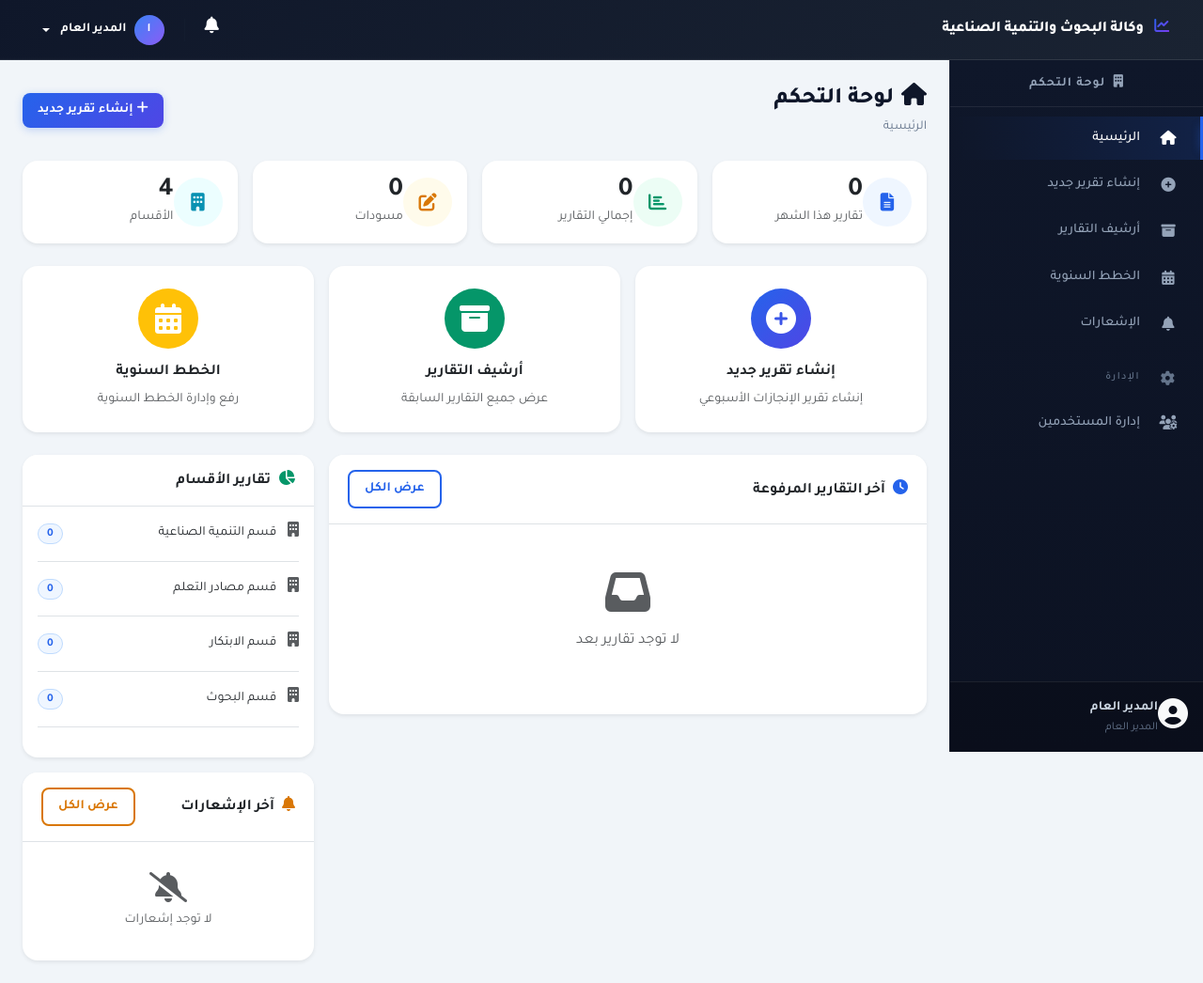
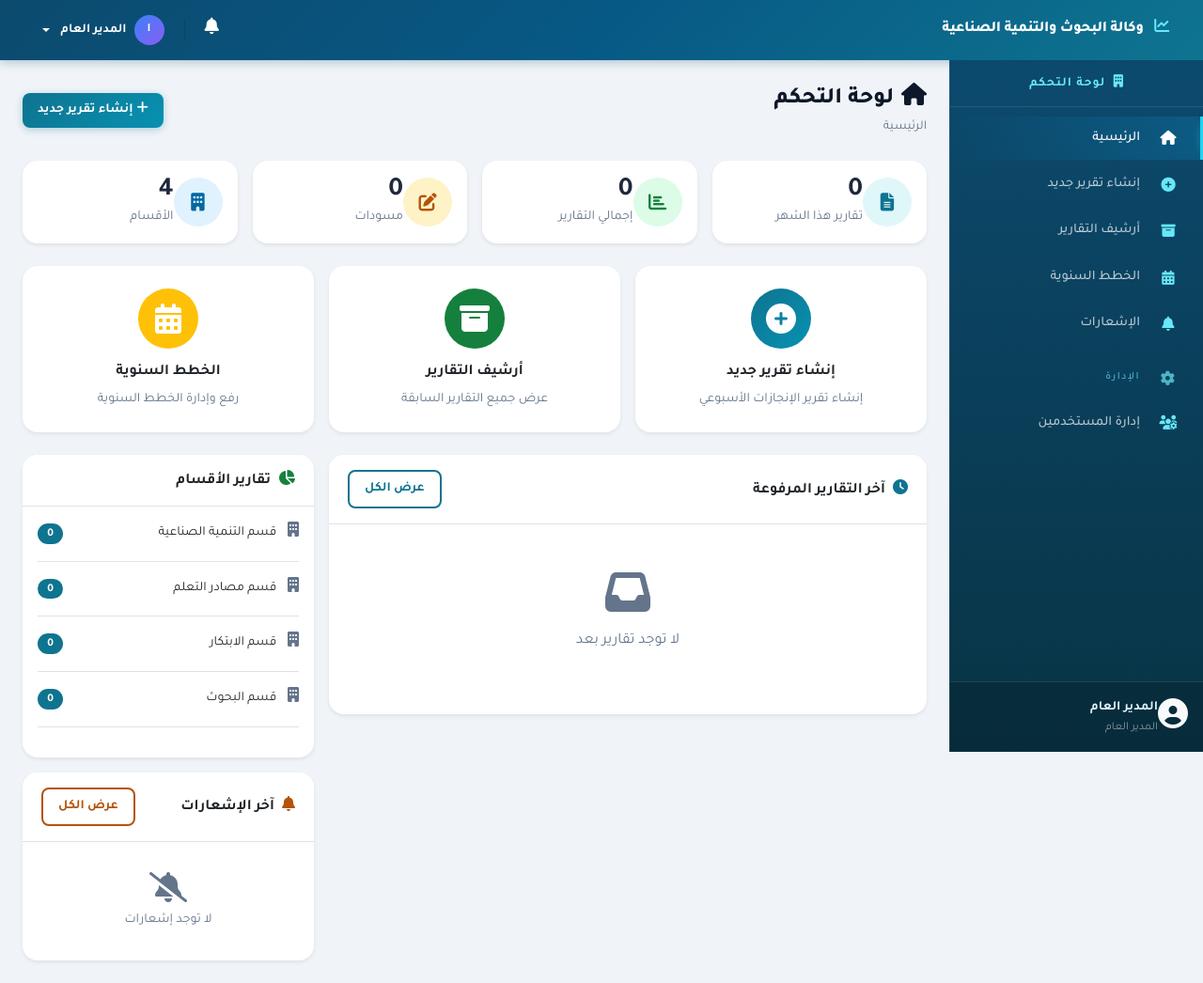
Before and after one commit to Abdallah-Sami/Weekly-Report, a PHP site: page /weekly-reports/pages/dashboard.php in a window 1280 px wide. Shown: the whole page at 94% size. Run offline with PHP 8.4, Linux system fonts and the light colour scheme; a user stored in the database is signed in; data comes from the database, SQL or seed files in the repository; data that the repository does not hold is empty; some libraries are stand-ins or nearby versions.

Commit message:
style: تحسين ألوان الموقع الداخلية لوضوح أفضل
- تغيير نظام الألوان من أزرق/بنفسجي إلى تيل/سماوي متناسق مع صفحة الدخول
- Navbar و Sidebar بتدرج تيل داكن (#0c4a6e → #0e7490) مع أيقونات سماوية
- الشارات (Badges) أصبحت بألوان صلبة مع نص أبيض واضح بدل الخلفيات الفاتحة
- الأزرار كلها بنص أبيض واضح على خلفيات ملونة
- رؤوس الجداول بخلفية سماوية فاتحة ونص داكن
- التنبيهات بخط حدودي ملون على اليمين لوضوح أكثر
- إزالة الحدود من البطاقات واستبدالها بظلال ناعمة

https://claude.ai/code/session_011DG9KmJyNdeXVeK2aLzTnx

```diff
--- a/weekly-reports/assets/css/style.css
+++ b/weekly-reports/assets/css/style.css
@@ -3,31 +3,32 @@
  * نظام إدارة التقارير الأسبوعية
  */
 
-/* =====================================================
-   خط Tajawal العربي + المتغيرات
-   ===================================================== */
 @import url('https://fonts.googleapis.com/css2?family=Tajawal:wght@300;400;500;700;800;900&display=swap');
 
 :root {
-    /* الألوان الأساسية */
-    --primary: #2563eb;
-    --primary-dark: #1d4ed8;
-    --primary-light: #eff6ff;
-    --primary-50: #eff6ff;
-    --primary-100: #dbeafe;
-    --primary-500: #3b82f6;
-    --primary-600: #2563eb;
-    --primary-700: #1d4ed8;
+    /* الألوان الأساسية - تيل/سماوي متناسق مع صفحة الدخول */
+    --primary: #0e7490;
+    --primary-dark: #0c4a6e;
+    --primary-light: #e0f7fa;
+    --primary-50: #f0fdfa;
+    --primary-100: #ccfbf1;
+    --primary-500: #0891b2;
+    --primary-600: #0e7490;
+    --primary-700: #0c4a6e;
 
-    /* ألوان الحالات */
-    --success: #059669;
-    --success-light: #ecfdf5;
-    --warning: #d97706;
-    --warning-light: #fffbeb;
-    --danger: #dc2626;
-    --danger-light: #fef2f2;
-    --info: #0891b2;
-    --info-light: #ecfeff;
+    /* ألوان الحالات - واضحة وقوية */
+    --success: #15803d;
+    --success-light: #dcfce7;
+    --success-bg: #22c55e;
+    --warning: #b45309;
+    --warning-light: #fef3c7;
+    --warning-bg: #f59e0b;
+    --danger: #b91c1c;
+    --danger-light: #fee2e2;
+    --danger-bg: #ef4444;
+    --info: #0369a1;
+    --info-light: #e0f2fe;
+    --info-bg: #0ea5e9;
 
     /* ألوان محايدة */
     --slate-50: #f8fafc;
@@ -67,7 +68,7 @@
 
 body {
     font-family: 'Tajawal', -apple-system, BlinkMacSystemFont, sans-serif;
-    background-color: var(--slate-100);
+    background-color: #f0f4f8;
     color: var(--slate-800);
     padding-top: var(--navbar-height);
     line-height: 1.6;
@@ -83,24 +84,24 @@ a { text-decoration: none; }
     z-index: 1040;
     height: var(--navbar-height);
     padding: 0 1.5rem;
-    border-bottom: 1px solid rgba(255,255,255,0.1);
+    border-bottom: none;
 }
 
 .navbar.bg-primary {
-    background: linear-gradient(135deg, var(--slate-900) 0%, #1a2332 100%) !important;
+    background: linear-gradient(135deg, #0c4a6e 0%, #075985 50%, #0e7490 100%) !important;
+    box-shadow: 0 2px 10px rgba(12, 74, 110, 0.3);
 }
 
 .navbar-brand {
     font-weight: 800;
     font-size: 1rem;
     letter-spacing: -0.3px;
+    color: #fff !important;
 }
 
 .navbar-brand i {
-    background: linear-gradient(135deg, var(--primary), #7c3aed);
-    -webkit-background-clip: text;
-    -webkit-text-fill-color: transparent;
-    background-clip: text;
+    color: #67e8f9 !important;
+    -webkit-text-fill-color: #67e8f9;
 }
 
 /* شارة الإشعارات */
@@ -165,13 +167,13 @@ a { text-decoration: none; }
     overflow-y: auto;
     display: flex;
     flex-direction: column;
-    background: linear-gradient(180deg, var(--slate-900) 0%, #0c1222 100%) !important;
-    border-left: 1px solid rgba(255,255,255,0.06);
+    background: linear-gradient(180deg, #0c4a6e 0%, #083344 100%) !important;
+    border-left: 1px solid rgba(255,255,255,0.08);
 }
 
 .sidebar-header {
     padding: 1.25rem 1.5rem;
-    border-bottom: 1px solid rgba(255,255,255,0.08) !important;
+    border-bottom: 1px solid rgba(255,255,255,0.1) !important;
 }
 
 .sidebar-header h6 {
@@ -179,11 +181,11 @@ a { text-decoration: none; }
     font-size: 0.85rem;
     text-transform: uppercase;
     letter-spacing: 1px;
-    color: var(--slate-400);
+    color: #67e8f9;
 }
 
 .sidebar .nav-link {
-    color: var(--slate-400);
+    color: rgba(255,255,255,0.7);
     padding: 0.7rem 1.5rem;
     border-radius: 0;
     transition: all 0.25s ease;
@@ -199,14 +201,14 @@ a { text-decoration: none; }
 
 .sidebar .nav-link:hover {
     color: #fff;
-    background: linear-gradient(90deg, transparent, rgba(37, 99, 235, 0.1));
-    border-right-color: rgba(37, 99, 235, 0.3);
+    background: linear-gradient(90deg, transparent, rgba(14, 165, 233, 0.15));
+    border-right-color: rgba(14, 165, 233, 0.4);
 }
 
 .sidebar .nav-link.active {
     color: #fff;
-    background: linear-gradient(90deg, transparent, rgba(37, 99, 235, 0.15));
-    border-right-color: var(--primary);
+    background: linear-gradient(90deg, transparent, rgba(14, 165, 233, 0.2));
+    border-right-color: #22d3ee;
 }
 
 .sidebar .nav-link.active::before {
@@ -217,9 +219,9 @@ a { text-decoration: none; }
     transform: translateY(-50%);
     width: 3px;
     height: 60%;
-    background: var(--primary);
+    background: #22d3ee;
     border-radius: 3px 0 0 3px;
-    box-shadow: 0 0 8px rgba(37, 99, 235, 0.5);
+    box-shadow: 0 0 8px rgba(34, 211, 238, 0.5);
 }
 
 .sidebar .nav-link i {
@@ -227,6 +229,12 @@ a { text-decoration: none; }
     text-align: center;
     font-size: 0.95rem;
     flex-shrink: 0;
+    color: #67e8f9;
+}
+
+.sidebar .nav-link:hover i,
+.sidebar .nav-link.active i {
+    color: #fff;
 }
 
 .sidebar .nav-link .badge {
@@ -242,7 +250,8 @@ a { text-decoration: none; }
     text-transform: uppercase;
     padding: 0.5rem 1.5rem;
     pointer-events: none;
-    color: var(--slate-500) !important;
+    color: #67e8f9 !important;
+    opacity: 0.7;
     margin-top: 0.5rem;
 }
 
@@ -250,16 +259,16 @@ a { text-decoration: none; }
 .sidebar-footer {
     margin-top: auto;
     padding: 1rem 1.5rem;
-    border-top: 1px solid rgba(255,255,255,0.08) !important;
-    background: rgba(0,0,0,0.2);
+    border-top: 1px solid rgba(255,255,255,0.1) !important;
+    background: rgba(0,0,0,0.15);
 }
 
 .sidebar-footer .fw-bold {
-    color: var(--slate-300);
+    color: #e0f2fe;
 }
 
 .sidebar-footer .text-muted {
-    color: var(--slate-500) !important;
+    color: rgba(255,255,255,0.5) !important;
     font-size: 0.75rem;
 }
 
@@ -318,27 +325,27 @@ a { text-decoration: none; }
     border-radius: var(--radius-md);
 }
 
-.bg-primary-light { background-color: var(--primary-light); }
-.bg-success-light { background-color: var(--success-light); }
-.bg-warning-light { background-color: var(--warning-light); }
-.bg-danger-light { background-color: var(--danger-light); }
-.bg-info-light { background-color: var(--info-light); }
+.bg-primary-light { background-color: #e0f7fa; }
+.bg-success-light { background-color: #dcfce7; }
+.bg-warning-light { background-color: #fef3c7; }
+.bg-danger-light { background-color: #fee2e2; }
+.bg-info-light { background-color: #e0f2fe; }
 
 /* =====================================================
    الأزرار السريعة (Quick Actions)
    ===================================================== */
 .quick-action-card {
     border-radius: var(--radius-lg);
-    border: 1px solid var(--slate-200);
+    border: none;
     background: white;
     transition: all 0.3s cubic-bezier(0.4, 0, 0.2, 1);
     overflow: hidden;
+    box-shadow: var(--shadow-sm);
 }
 
 .quick-action-card:hover {
     transform: translateY(-6px);
     box-shadow: var(--shadow-xl);
-    border-color: transparent;
 }
 
 .quick-action-card:hover .quick-action-icon {
@@ -412,41 +427,53 @@ a { text-decoration: none; }
 }
 
 .table-hover tbody tr:hover {
-    background-color: var(--primary-50);
+    background-color: #f0fdfa;
 }
 
 /* =====================================================
-   الشارات (Badges)
+   الشارات (Badges) - ألوان صلبة وواضحة
    ===================================================== */
 .badge {
-    font-weight: 600;
+    font-weight: 700;
     font-size: 0.75rem;
-    padding: 0.35em 0.75em;
+    padding: 0.4em 0.85em;
     border-radius: 50px;
 }
 
 .badge.bg-success {
-    background: var(--success-light) !important;
-    color: var(--success) !important;
-    border: 1px solid #a7f3d0;
+    background: #15803d !important;
+    color: #fff !important;
+    border: none;
 }
 
 .badge.bg-warning {
-    background: var(--warning-light) !important;
-    color: var(--warning) !important;
-    border: 1px solid #fde68a;
+    background: #b45309 !important;
+    color: #fff !important;
+    border: none;
 }
 
 .badge.bg-danger {
-    background: var(--danger-light) !important;
-    color: var(--danger) !important;
-    border: 1px solid #fecaca;
+    background: #b91c1c !important;
+    color: #fff !important;
+    border: none;
 }
 
 .badge.bg-primary {
-    background: var(--primary-light) !important;
-    color: var(--primary) !important;
-    border: 1px solid #bfdbfe;
+    background: #0e7490 !important;
+    color: #fff !important;
+    border: none;
+}
+
+.badge.bg-info {
+    background: #0369a1 !important;
+    color: #fff !important;
+    border: none;
+}
+
+.badge.bg-secondary {
+    background: #475569 !important;
+    color: #fff !important;
+    border: none;
 }
 
 /* =====================================================
@@ -487,64 +514,111 @@ a { text-decoration: none; }
 }
 
 .btn-primary {
-    background: linear-gradient(135deg, var(--primary), #4f46e5);
+    background: linear-gradient(135deg, #0e7490, #0891b2);
     border: none;
-    box-shadow: 0 2px 8px rgba(37, 99, 235, 0.25);
+    color: #fff;
+    box-shadow: 0 2px 8px rgba(14, 116, 144, 0.3);
 }
 
 .btn-primary:hover {
-    background: linear-gradient(135deg, var(--primary-dark), #4338ca);
+    background: linear-gradient(135deg, #0c4a6e, #0e7490);
     transform: translateY(-1px);
-    box-shadow: 0 4px 16px rgba(37, 99, 235, 0.35);
+    box-shadow: 0 4px 16px rgba(14, 116, 144, 0.4);
+    color: #fff;
 }
 
 .btn-success {
-    background: linear-gradient(135deg, var(--success), #047857);
+    background: linear-gradient(135deg, #15803d, #16a34a);
     border: none;
+    color: #fff;
+}
+
+.btn-success:hover {
+    background: linear-gradient(135deg, #166534, #15803d);
+    color: #fff;
 }
 
 .btn-warning {
-    background: linear-gradient(135deg, var(--warning), #c2410c);
+    background: linear-gradient(135deg, #b45309, #d97706);
     border: none;
-    color: white;
+    color: #fff;
 }
 
-.btn-warning:hover { color: white; }
+.btn-warning:hover {
+    background: linear-gradient(135deg, #92400e, #b45309);
+    color: #fff;
+}
 
 .btn-danger {
-    background: linear-gradient(135deg, var(--danger), #b91c1c);
+    background: linear-gradient(135deg, #b91c1c, #dc2626);
     border: none;
+    color: #fff;
+}
+
+.btn-danger:hover {
+    background: linear-gradient(135deg, #991b1b, #b91c1c);
+    color: #fff;
 }
 
 .btn-outline-primary {
-    border: 2px solid var(--primary);
-    color: var(--primary);
+    border: 2px solid #0e7490;
+    color: #0e7490;
     background: transparent;
 }
 
 .btn-outline-primary:hover {
-    background: var(--primary);
+    background: #0e7490;
     color: white;
     transform: translateY(-1px);
 }
 
+.btn-outline-success {
+    border: 2px solid #15803d;
+    color: #15803d;
+}
+
+.btn-outline-success:hover {
+    background: #15803d;
+    color: white;
+}
+
 .btn-outline-warning {
-    border: 2px solid var(--warning);
-    color: var(--warning);
+    border: 2px solid #b45309;
+    color: #b45309;
+}
+
+.btn-outline-warning:hover {
+    background: #b45309;
+    color: #fff;
 }
 
 .btn-outline-danger {
-    border: 2px solid var(--danger);
-    color: var(--danger);
+    border: 2px solid #b91c1c;
+    color: #b91c1c;
 }
 
-.bg-primary { background: linear-gradient(135deg, var(--primary), #4f46e5) !important; }
-.text-primary { color: var(--primary) !important; }
-.bg-success { background-color: var(--success) !important; }
-.text-success { color: var(--success) !important; }
-.text-warning { color: var(--warning) !important; }
-.text-danger { color: var(--danger) !important; }
-.text-info { color: var(--info) !important; }
+.btn-outline-danger:hover {
+    background: #b91c1c;
+    color: #fff;
+}
+
+.btn-outline-secondary {
+    border: 2px solid var(--slate-400);
+    color: var(--slate-600);
+}
+
+.btn-outline-secondary:hover {
+    background: var(--slate-600);
+    color: #fff;
+}
+
+.bg-primary { background: linear-gradient(135deg, #0e7490, #0891b2) !important; }
+.text-primary { color: #0e7490 !important; }
+.bg-success { background-color: #15803d !important; }
+.text-success { color: #15803d !important; }
+.text-warning { color: #b45309 !important; }
+.text-danger { color: #b91c1c !important; }
+.text-info { color: #0369a1 !important; }
 
 /* =====================================================
    محتوى التقرير
@@ -741,3 +833,19 @@ h4 {
     font-weight: 800;
     color: var(--slate-900);
 }
+
+/* تحسين قراءة النص في البطاقات */
+.card-body h3,
+.card-body h5 {
+    color: var(--slate-800);
+}
+
+.card-body .text-muted {
+    color: var(--slate-500) !important;
+}
+
+/* تحسين الجداول */
+.table-light th {
+    background: #e0f7fa !important;
+    color: #0c4a6e !important;
+}
```
Also changed, not shown: other parts of weekly-reports/assets/css/style.css (+56 -31 lines).
